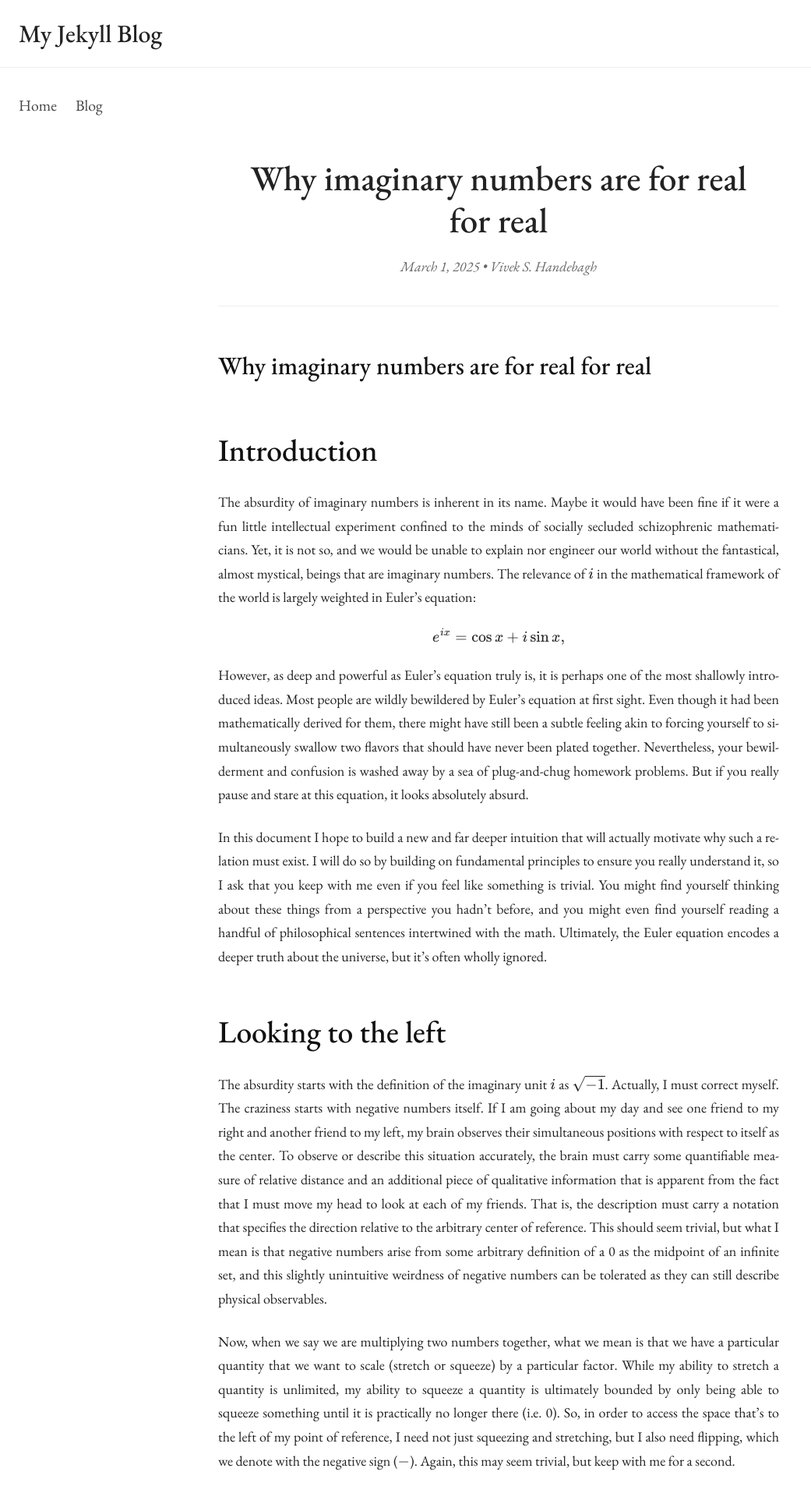
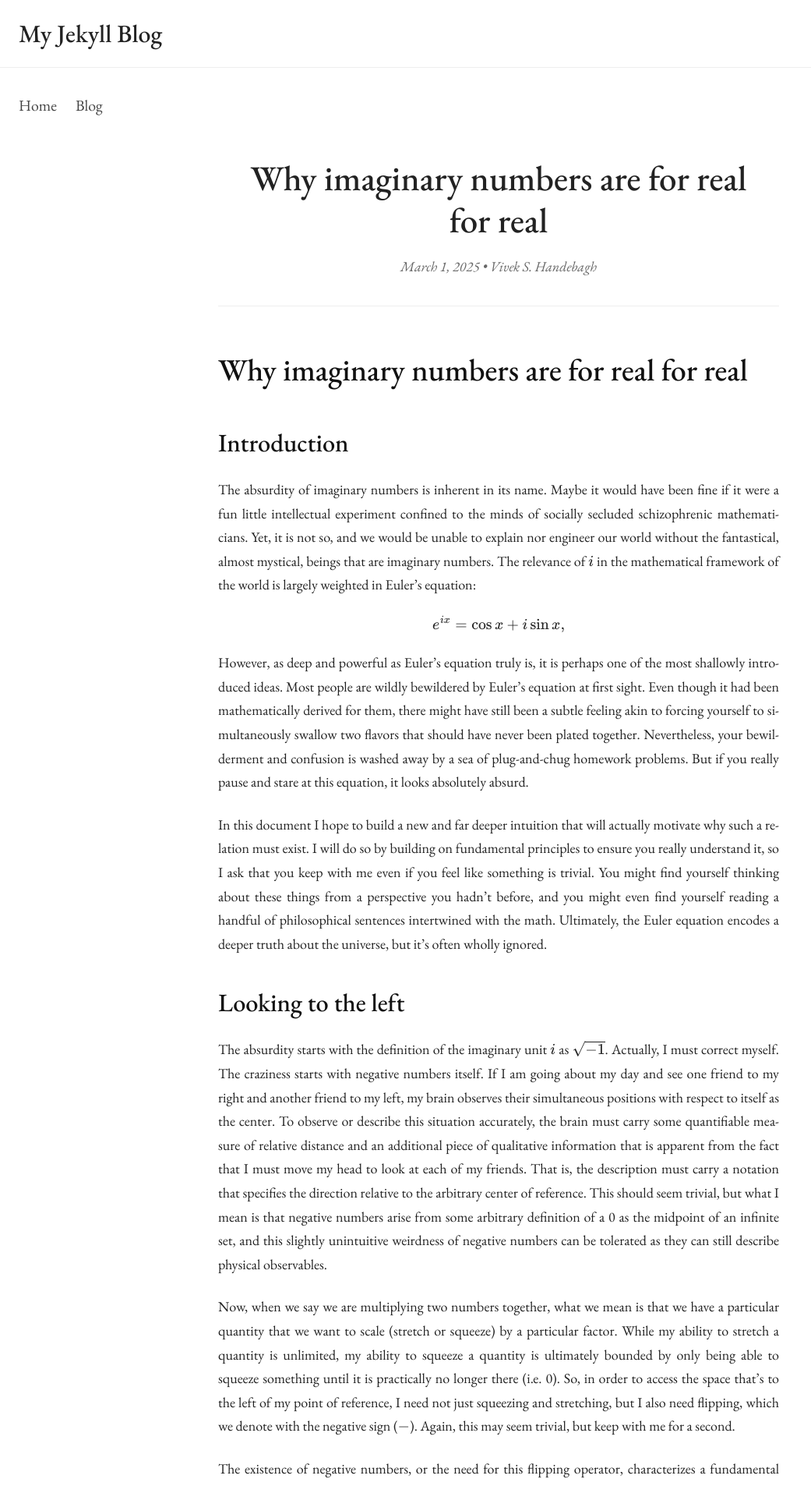
Before and after one commit to vivekhandebagh/vivekhandebagh.github.io, a Jekyll site: the page built from _posts/2025-03-01-why-imaginary-numbers-are-for-real.md, in a window 1280 px wide. Shown: the top 1906 px of the page at 78% size, without its empty margins (0-1041 px from the left). Built offline with Jekyll 4.4.1, drawn with Linux system fonts in a browser that asks for light colours.

```diff
--- a/_posts/2025-03-01-why-imaginary-numbers-are-for-real.md
+++ b/_posts/2025-03-01-why-imaginary-numbers-are-for-real.md
@@ -6,9 +6,9 @@ date: "March 2025"
 math: true
 ---
 
-## Why imaginary numbers are for real for real
+# Why imaginary numbers are for real for real
 
-# Introduction
+## Introduction
 
 The absurdity of imaginary numbers is inherent in its name. Maybe it would have been fine if it were a fun little intellectual experiment confined to the minds of socially secluded schizophrenic mathematicians. Yet, it is not so, and we would be unable to explain nor engineer our world without the fantastical, almost mystical, beings that are imaginary numbers. The relevance of \\(i\\) in the mathematical framework of the world is largely weighted in Euler's equation:
 
@@ -20,7 +20,7 @@ However, as deep and powerful as Euler's equation truly is, it is perhaps one of
 
 In this document I hope to build a new and far deeper intuition that will actually motivate why such a relation must exist. I will do so by building on fundamental principles to ensure you really understand it, so I ask that you keep with me even if you feel like something is trivial. You might find yourself thinking about these things from a perspective you hadn't before, and you might even find yourself reading a handful of philosophical sentences intertwined with the math. Ultimately, the Euler equation encodes a deeper truth about the universe, but it's often wholly ignored.
 
-# Looking to the left
+## Looking to the left
 
 The absurdity starts with the definition of the imaginary unit $i$ as $\sqrt{-1}$. Actually, I must correct myself. The craziness starts with negative numbers itself. If I am going about my day and see one friend to my right and another friend to my left, my brain observes their simultaneous positions with respect to itself as the center. To observe or describe this situation accurately, the brain must carry some quantifiable measure of relative distance and an additional piece of qualitative information that is apparent from the fact that I must move my head to look at each of my friends. That is, the description must carry a notation that specifies the direction relative to the arbitrary center of reference. This should seem trivial, but what I mean is that negative numbers arise from some arbitrary definition of a 0 as the midpoint of an infinite set, and this slightly unintuitive weirdness of negative numbers can be tolerated as they can still describe physical observables.
 
@@ -28,7 +28,7 @@ Now, when we say we are multiplying two numbers together, what we mean is that w
 
 The existence of negative numbers, or the need for this flipping operator, characterizes a fundamental symmetry of the world. Because what does it mean to flip? To flip really means that there are two sides to flip between—that there are two and only two sides to flip between, for flipping twice puts you back on the side you started with. What negative numbers are really doing is saying that you cannot approach the world without a point of reference to approach from, and doing so divides the world in two. It tells us that you cannot move forward without having moved away from what was behind you. In other words, contrast creates existence.
 
-# Cycling through the sets
+## Cycling through the sets
 
 In our notation, we just stick a ($-$) in front of numbers, but in reality, this flipping operation is carried out by multiplying a number by $-1$. Thus, taking $-1$ to some power $n$ means to flip some quantity $n$ times.
 
@@ -70,7 +70,7 @@ $$
 
 This by itself doesn't reveal anything about the physical world. At the end of the day we just invented some mechanism by which we gain two more tokens to cycle through in some particular order. We do know that there must be some important role that this pattern plays in our description of the world. So what can we find from the real world that has this sort of oscillatory behavior of the same periodicity?
 
-# Steadfast in motion
+## Steadfast in motion
 
 Since we are dealing with some type of oscillations, we may as well check to see if there is something that our fellow \\(\sin()\\) and \\(\cos()\\) operators have to say. If we look at a plot of either \\(\cos()\\) or \\(\sin()\\), there are four points of interest to notice within one period of oscillation: the trough, the crest, and the two points where the slope of the curve is the steepest, all of which are separated by a distance \\(\frac{\pi}{2}\\). Hmm, a cycle of four, maybe there is a hint here?
 
@@ -108,7 +108,7 @@ e \approx 2.7183818\ldots
 
 Why this particular number? Well, that is a question that you must ask the day you meet your God. But even if you do, he may likely laugh at you for trying to find meaning in some random number that he generated. Nevertheless, it is still a real number, so we can marvel at it as long as we want while still being okay with it showing up in the real world. The beauty of mathematics here is in recognizing that there is this qualitative similarity of retaining a sense of identity under differentiation (which I will call *steadfastness in motion*) between two separate families of functions, and thinking (dare I say knowing) that it must be more than a coincidence. There must be some bridge to build.
 
-# Tracing the clues
+## Tracing the clues
 
 Up until now I have been focused on providing intuition, patterns, and qualities that can help one say "Oh yeah, as absurd as Euler's equation is, it makes sense that all of these components are connected in some way or another." The formal proof of Euler's identity is something you may have already seen. But if you are this far into this document you might as well revisit it and pause to think deeper about what is actually happening.
 
@@ -178,7 +178,7 @@ e^{ix} = \cos x + i\sin x,
 
 and there we have it—the celebrated Euler's formula!
 
-# Geometric consequences
+## Geometric consequences
 
 The sinusoidal functions, which are the fundamental functions that describe the oscillatory aspects of the universe, happen to also describe the fundamental relationships of geometry. At first, these trigonometric functions represent lengths and ratios of triangles. But at a deeper glance, what they are really trying to reveal is the relationship between the concepts of distance and direction.
 
@@ -230,6 +230,6 @@ $$
 
 This shows that whenever there is a phase difference, the extra phase term can be simply factored out, allowing us to avoid dealing with complicated trigonometric identities. Note that this works just as well with sine functions instead of cosines if you remember to add a global phase of $\frac{\pi}{2}$.
 
-# Conclusion
+## Conclusion
 
 Hopefully, by now you feel that Euler's formula is not just some absurd mathematical relation that should not make any sense. While Euler's formula does act as an identity that can be used as a trick to simplify computations, it is a profound and marvelous equation that is motivated by a logical effort to uncover a deeper unity behind strange concepts in our universe. What began with a seemingly nonsensical quantity—the square root of negative one—has unfolded into a journey that ties together the symmetries of space, the symmetries of oscillation, and the symmetries inherent in differentiation. Really, the square root of negative one is a mechanism that represents the rhythms of nature. It does not just complement the real; it completes it.
```
